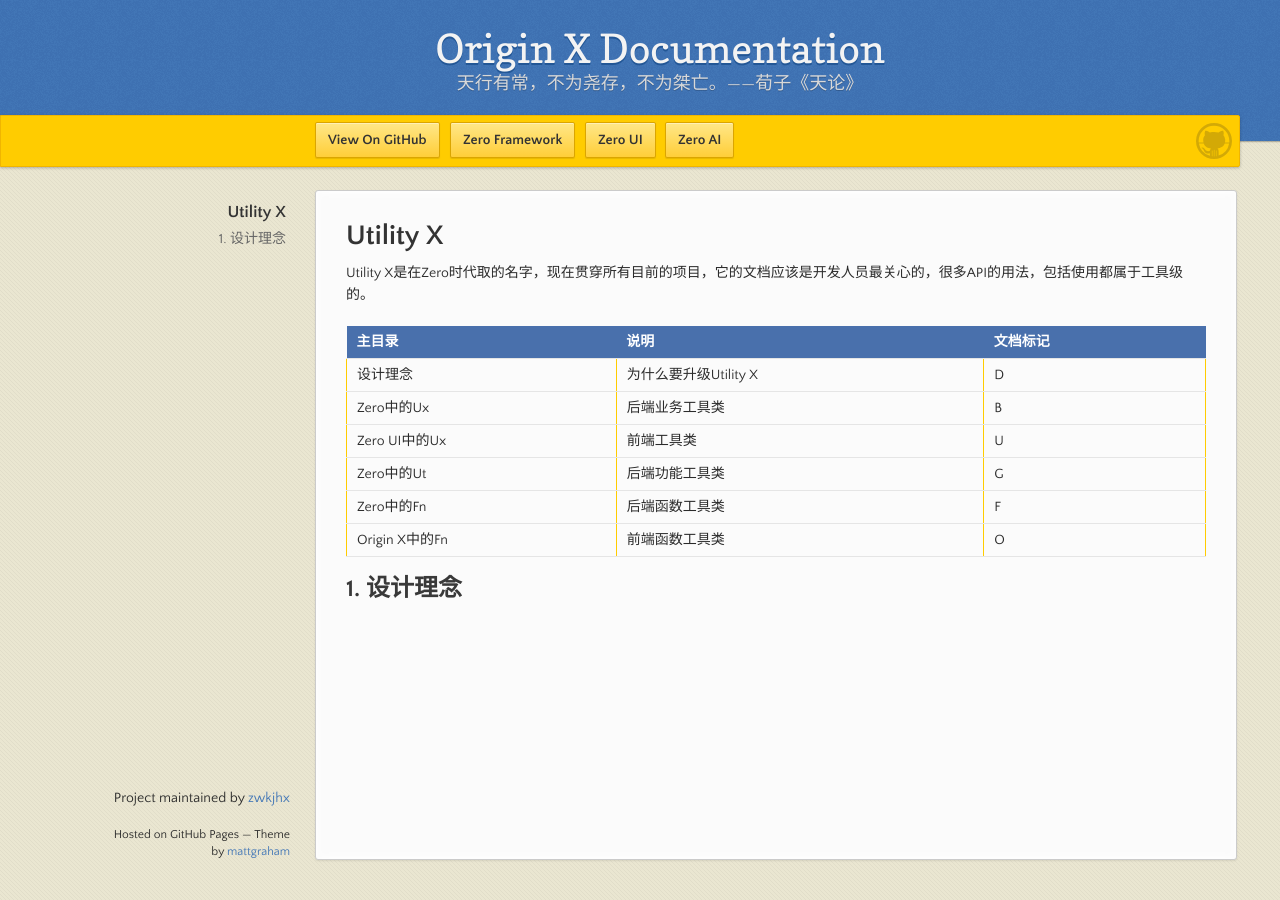
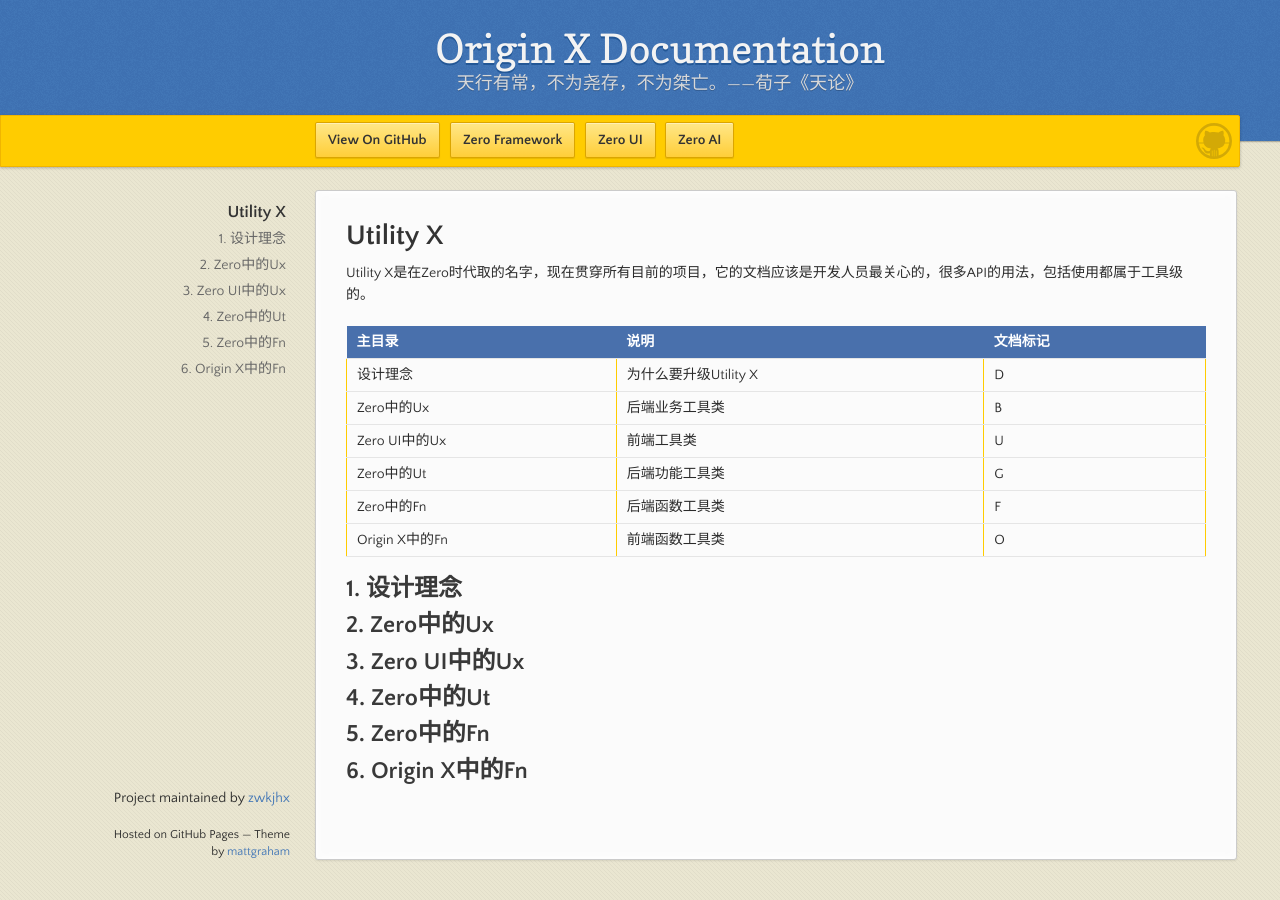
Before and after one commit to zwkjhx/ox-doc, a Jekyll site: the page built from utility-x/utility-xzhu-ye.md, in a window 1280 px wide. Built offline with Jekyll 4.4.1, drawn with Linux system fonts in a browser that asks for light colours; our own code applies the rules of GitHub Pages for plain Markdown files.

Commit message:
Updates utility-x/utility-xzhu-ye.md
Auto commit by GitBook Editor

```diff
--- a/utility-x/utility-xzhu-ye.md
+++ b/utility-x/utility-xzhu-ye.md
@@ -12,3 +12,13 @@
 | Origin X中的Fn | 前端函数工具类 | O |
 
 ## 1. 设计理念
+
+## 2. Zero中的Ux
+
+## 3. Zero UI中的Ux
+
+## 4. Zero中的Ut
+
+## 5. Zero中的Fn
+
+## 6. Origin X中的Fn
```
